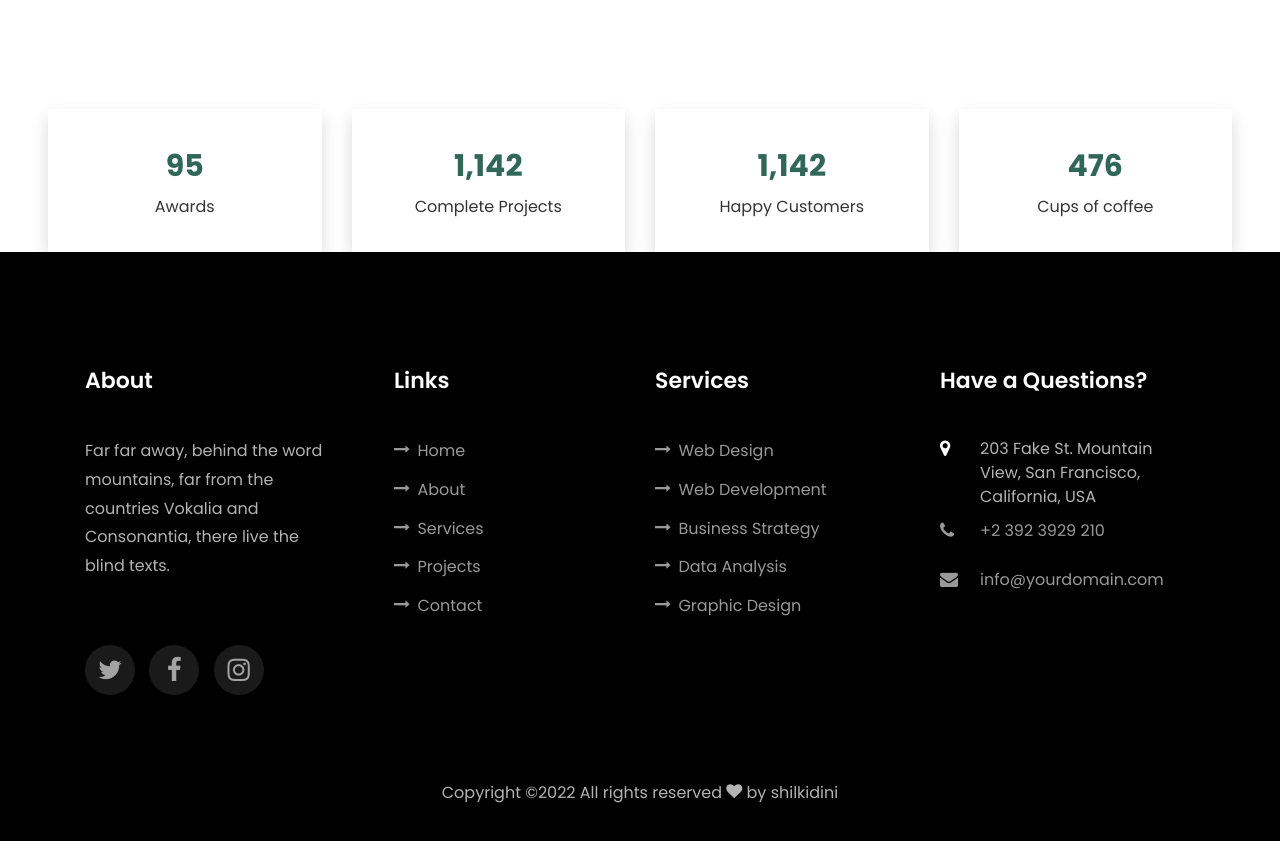
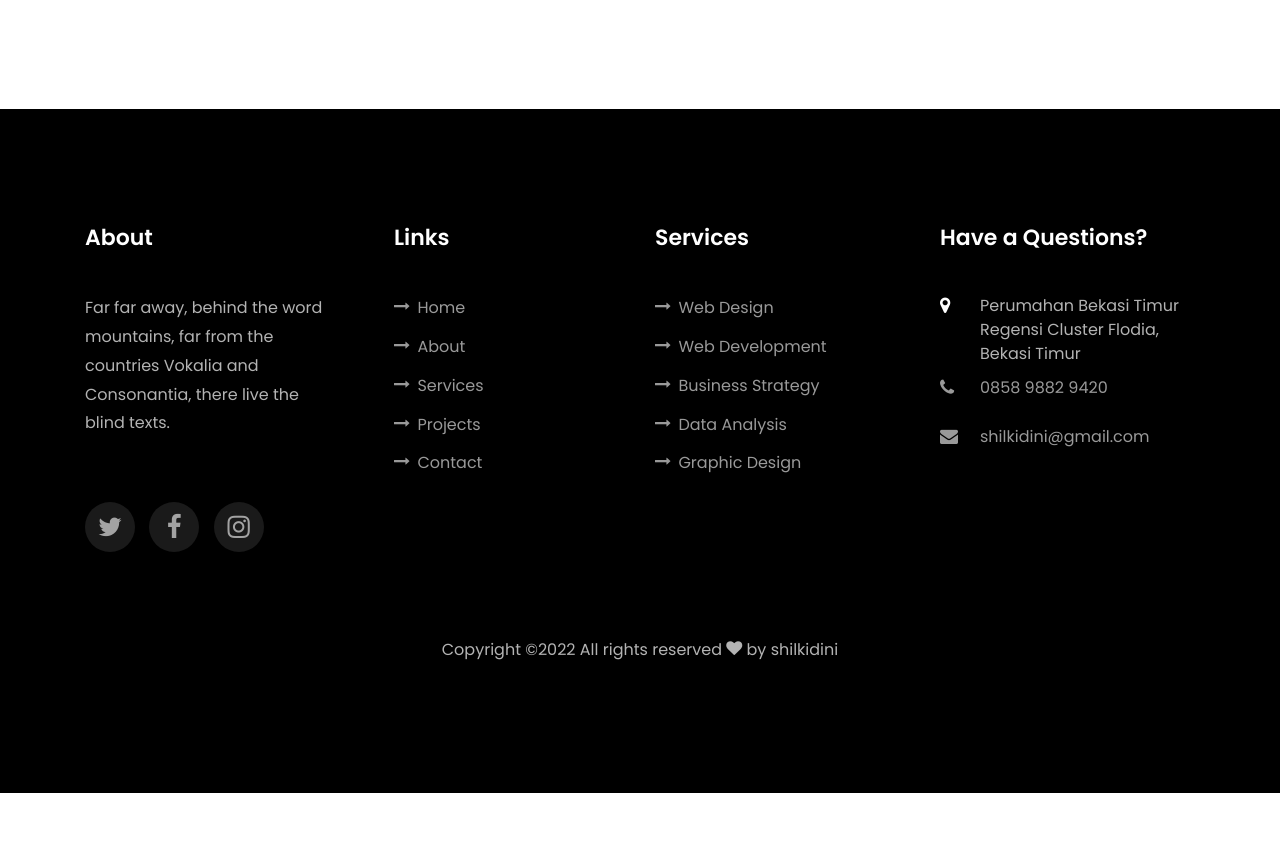
Before and after one commit to shilkidini/shilkidini.github.io, a plain HTML site: page index.html in a window 1280 px wide. Shown: the part 4783-5624 px from the top of the page. After the commit the page ends 5576 px from the top, so only its background shows below. Drawn offline with Linux system fonts and the light colour scheme; files whose address does not match are found by name.

Commit message:
edit becek

```diff
--- a/index.html
+++ b/index.html
@@ -509,7 +509,7 @@
 		</section>
 
 
-		<section class="ftco-section ftco-no-pt ftco-no-pb ftco-counter img" id="section-counter">
+		<!-- <section class="ftco-section ftco-no-pt ftco-no-pb ftco-counter img" id="section-counter">
 			<div class="container-fluid px-md-5">
 				<div class="row d-md-flex align-items-center">
 					<div class="col-md d-flex justify-content-center counter-wrap ftco-animate">
@@ -546,7 +546,7 @@
 					</div>
 				</div>
 			</div>
-		</section>
+		</section> -->
 
 
 		<!-- <section class="ftco-section" id="blog-section">
@@ -766,12 +766,10 @@
 							<h2 class="ftco-heading-2">Have a Questions?</h2>
 							<div class="block-23 mb-3">
 								<ul>
-									<li><span class="icon icon-map-marker"></span><span class="text">203 Fake St. Mountain
-											View, San Francisco, California, USA</span></li>
-									<li><a href="#"><span class="icon icon-phone"></span><span class="text">+2 392 3929
-												210</span></a></li>
+									<li><span class="icon icon-map-marker"></span><span class="text">Perumahan Bekasi Timur Regensi Cluster Flodia, Bekasi Timur</span></li>
+									<li><a href="#"><span class="icon icon-phone"></span><span class="text">0858 9882 9420</span></a></li>
 									<li><a href="#"><span class="icon icon-envelope"></span><span
-												class="text">info@yourdomain.com</span></a></li>
+												class="text">shilkidini@gmail.com</span></a></li>
 								</ul>
 							</div>
 						</div>
```
